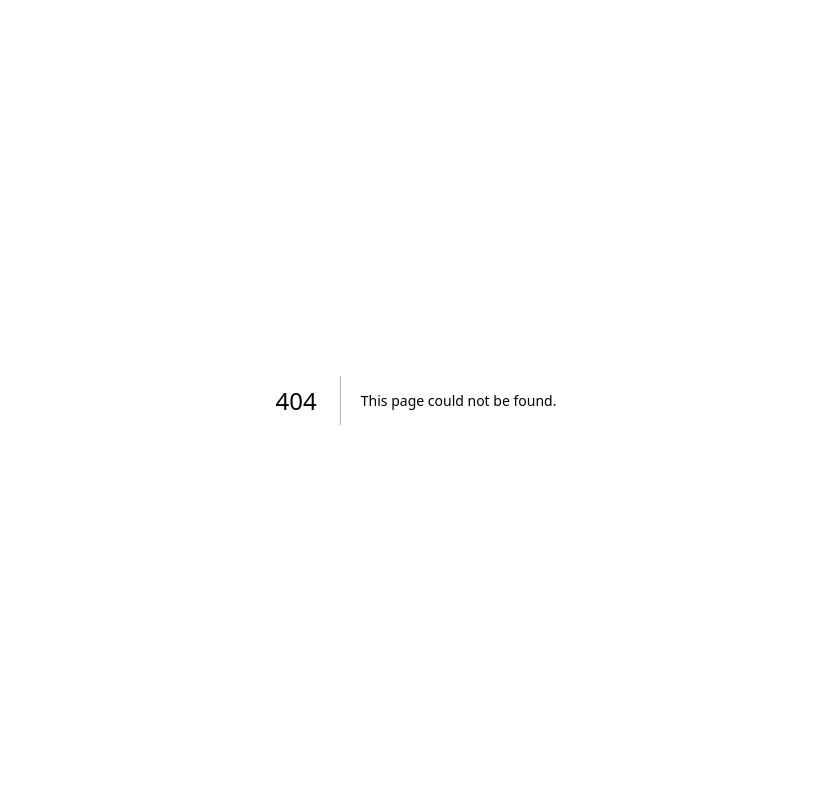
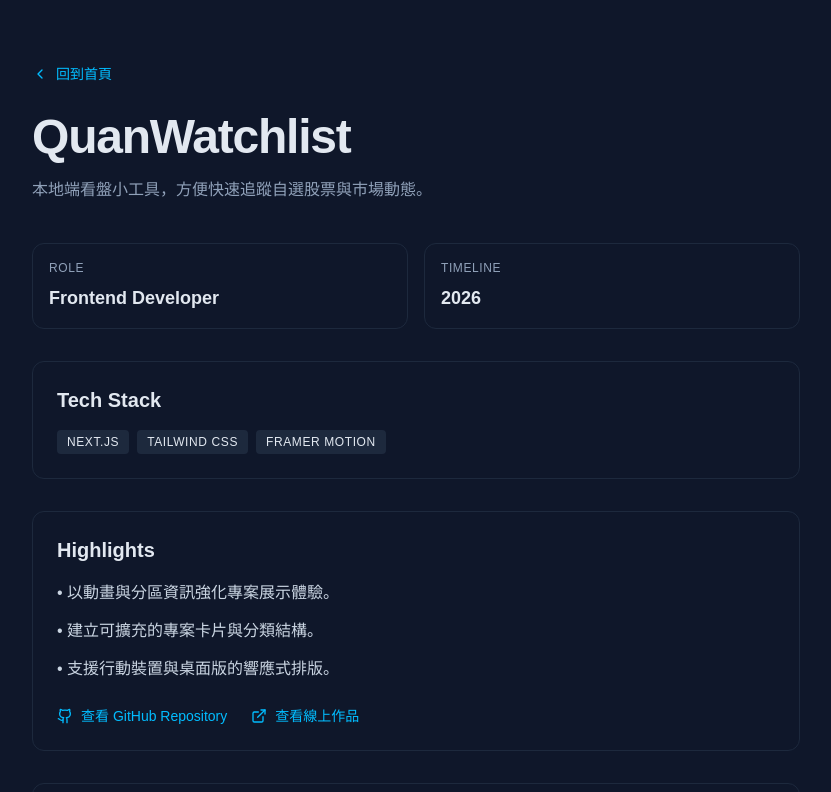
Before and after one commit to Quanchen0520/my-portfolio, a Next.js app: page /project/quan-watchlist in a window 1280 px wide. Before the commit this address had no page. Shown: the top 792 px of the page, without its empty margins (224-1055 px from the left). Built offline with nearby package versions, Linux system fonts and the light colour scheme.

Commit message:
新增 QuanWatchlist 專案頁並加入首頁卡片

```diff
--- a/src/app/page.tsx
+++ b/src/app/page.tsx
@@ -26,6 +26,14 @@ export default function Portfolio() {
       type: "hardware",
       href: '/project/beyblade-interactive-module',
       icon: <Cpu className="w-5 h-5" />
+    },
+    {
+      title: "QuanWatchlist",
+      desc: "本地端看盤小工具。",
+      tech: ["Next.js", "Tailwind CSS", "Framer Motion"],
+      type: "web",
+      href: '/project/quan-watchlist',
+      icon: <Compass className="w-5 h-5" />
     },
     {
       title: "電梯倒數計時模組",
--- /dev/null
+++ b/src/app/project/quan-watchlist/page.tsx
@@ -0,0 +1,93 @@
+'use client';
+
+import Link from 'next/link';
+import { ChevronLeft, ExternalLink, Github } from 'lucide-react';
+import Image from 'next/image';
+import './style.css';
+
+export default function QuanWatchlistPage() {
+  return (
+    <main className="min-h-screen bg-[#0F172A] text-slate-200 px-6 py-16">
+      <div className="max-w-3xl mx-auto">
+        <Link href="/" className="inline-flex items-center gap-2 text-sm text-sky-400 hover:text-sky-300 transition-colors">
+          <ChevronLeft className="w-4 h-4" />
+          回到首頁
+        </Link>
+
+        <header className="mt-6 mb-10">
+          <h1 className="text-4xl md:text-5xl font-extrabold tracking-tight">QuanWatchlist</h1>
+          <p className="text-slate-400 mt-4 leading-relaxed">本地端看盤小工具，方便快速追蹤自選股票與市場動態。</p>
+        </header>
+
+        <section className="grid md:grid-cols-2 gap-4 mb-8">
+          <div className="rounded-xl border border-slate-800 bg-slate-900/40 p-4">
+            <p className="text-xs uppercase tracking-wider text-slate-400">Role</p>
+            <p className="text-lg font-semibold mt-2">Frontend Developer</p>
+          </div>
+          <div className="rounded-xl border border-slate-800 bg-slate-900/40 p-4">
+            <p className="text-xs uppercase tracking-wider text-slate-400">Timeline</p>
+            <p className="text-lg font-semibold mt-2">2026</p>
+          </div>
+        </section>
+
+        <section className="rounded-xl border border-slate-800 bg-slate-900/40 p-6 mb-8">
+          <h2 className="text-xl font-bold mb-4">Tech Stack</h2>
+          <div className="flex flex-wrap gap-2">
+            {['Next.js', 'Tailwind CSS', 'Framer Motion'].map((tech) => (
+              <span key={tech} className="text-xs uppercase tracking-wider bg-slate-800 px-2.5 py-1 rounded text-slate-200">
+                {tech}
+              </span>
+            ))}
+          </div>
+        </section>
+
+        <section className="rounded-xl border border-slate-800 bg-slate-900/40 p-6 mb-8">
+          <h2 className="text-xl font-bold mb-4">Highlights</h2>
+          <ul className="space-y-3 text-slate-300">
+            <li className="leading-relaxed">• 以動畫與分區資訊強化專案展示體驗。</li>
+            <li className="leading-relaxed">• 建立可擴充的專案卡片與分類結構。</li>
+            <li className="leading-relaxed">• 支援行動裝置與桌面版的響應式排版。</li>
+          </ul>
+
+          <div className="flex flex-wrap gap-x-6 gap-y-3 mt-6">
+            <a
+              href="https://github.com/Quanchen0520/QuanWatchlist"
+              target="_blank"
+              rel="noopener noreferrer"
+              className="inline-flex items-center gap-2 text-sm text-sky-400 hover:text-sky-300 transition-colors"
+            >
+              <Github className="w-4 h-4" />
+              查看 GitHub Repository
+            </a>
+            <a
+              href="https://quanwatchlist.vercel.app"
+              target="_blank"
+              rel="noopener noreferrer"
+              className="inline-flex items-center gap-2 text-sm text-sky-400 hover:text-sky-300 transition-colors"
+            >
+              <ExternalLink className="w-4 h-4" />
+              查看線上作品
+            </a>
+          </div>
+        </section>
+
+        <section className="rounded-xl border border-slate-800 bg-slate-900/40 p-6 mb-8">
+
+          <h2 className="text-xl font-bold mb-4">專案預覽</h2>
+
+          <div className="relative w-full aspect-[16/10] overflow-hidden rounded-lg border border-slate-800">
+            <Image
+              src="/quan-watchlist_image/quan-watchlist_image1.png"
+              alt=" QuanWatchlist 畫面預覽"
+              fill
+              className="object-cover border border-slate-700 rounded-lg"
+              priority
+            />
+          </div>
+          <p className="text-sm text-slate-400 mt-3">首頁，自選股票總覽。</p>
+
+        </section>
+      </div>
+    </main>
+  );
+}
--- /dev/null
+++ b/src/app/project/quan-watchlist/style.css
@@ -0,0 +1,6 @@
+.divider {
+  height: 1px;
+  background: linear-gradient(90deg, transparent, rgba(255, 255, 255, 0.1), transparent);
+  margin-top: 2rem;
+  margin-bottom: 2rem;
+}
```
Also changed, not shown: public/quan-watchlist_image/quan-watchlist_image1.png (added).
